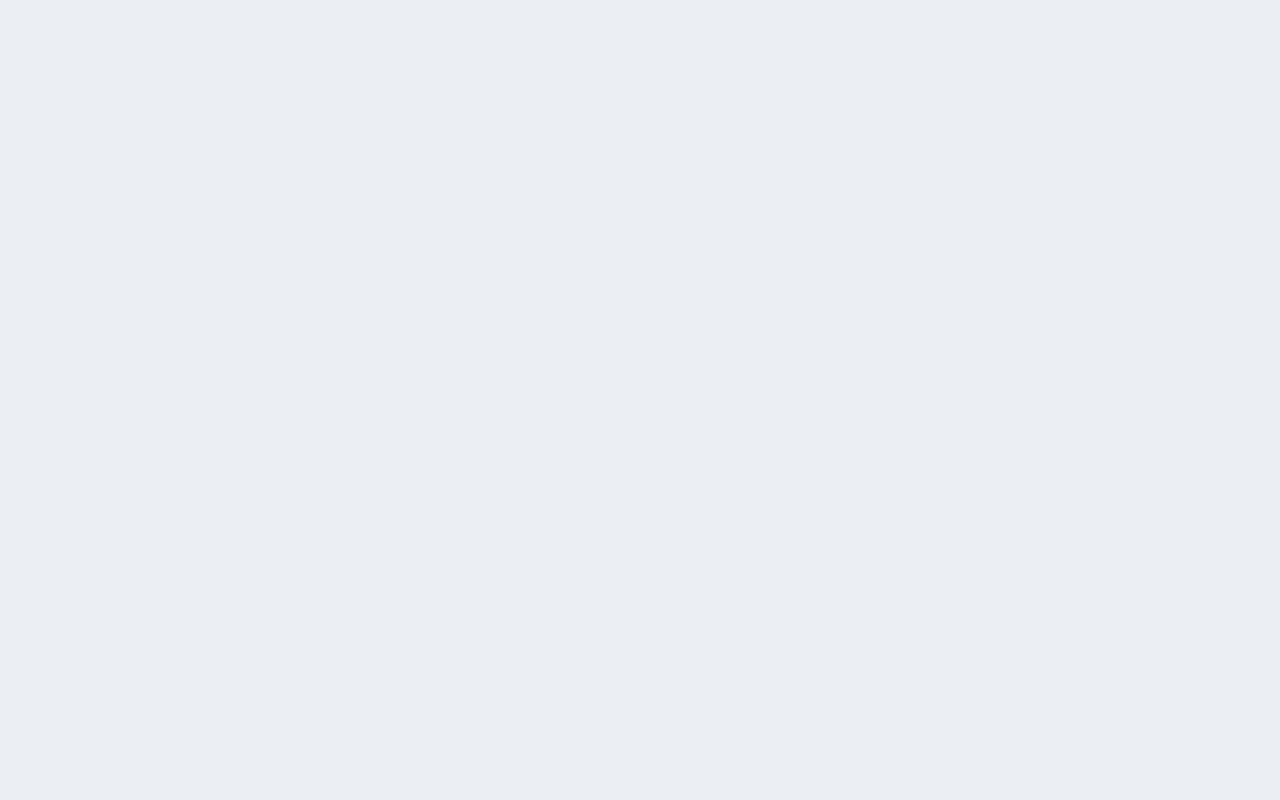
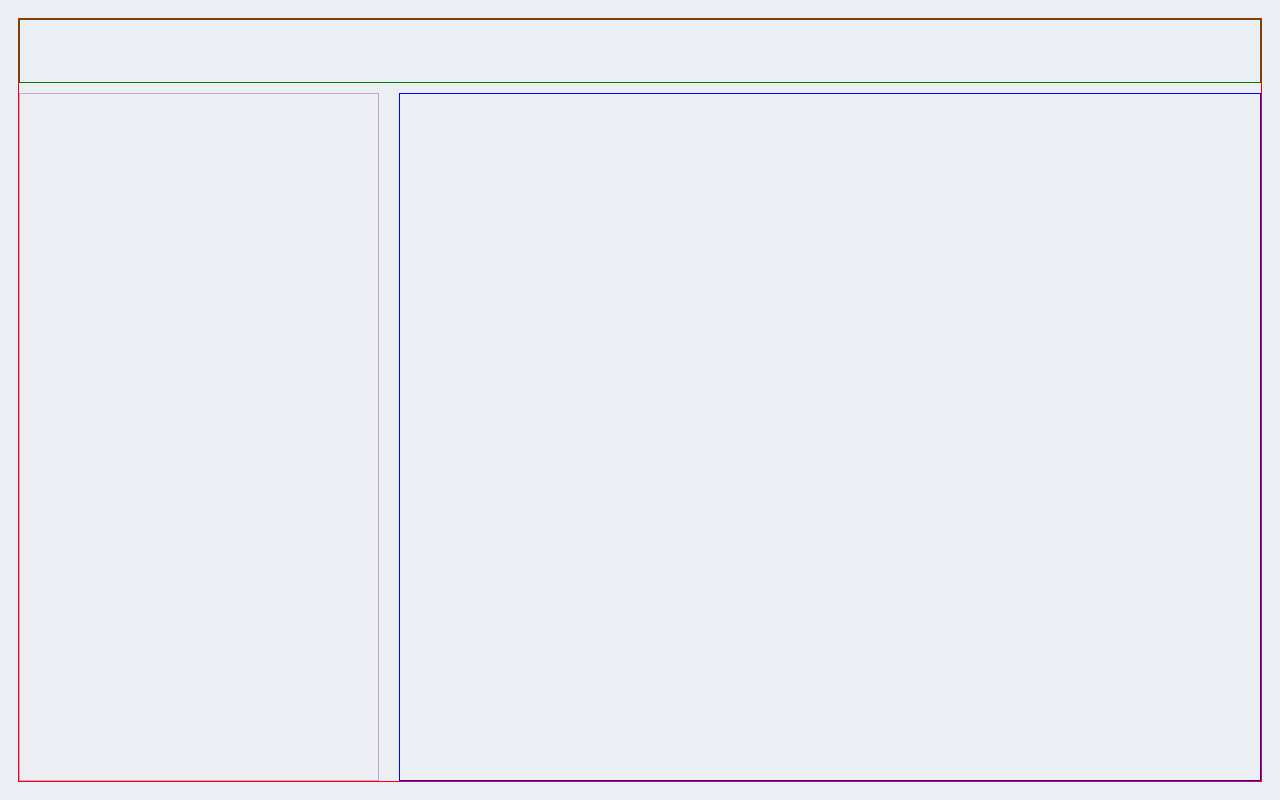
Before and after one commit to Mateuskjk/Stars, an Angular app: page / in a window 1280 px wide. Built offline with nearby package versions, Linux system fonts and the light colour scheme; a web font is replaced by a local one.

Commit message:
Feito o MainFrame do Site

```diff
--- a/src/app/app.html
+++ b/src/app/app.html
@@ -1 +1,7 @@
-<router-outlet />
+<div class="container-main">
+  <div class="main-content">
+    <router-outlet />
+  </div>
+  <div class="navigation-top"></div>
+  <div class="left-content"></div>
+</div>
--- /dev/null
+++ b/src/styles/components/_app.scss
@@ -0,0 +1,28 @@
+.container-main {
+  display: grid;
+  grid-template-areas:
+    'nav  nav'
+    'left main';
+  grid-template-columns: 360px 1fr;
+  grid-template-rows: 64px 1fr;
+  gap: 10px 20px; // linhas, colunas
+  min-height: calc(100vh - 36px);
+  margin: 18px;
+  border: 0.5px solid red;
+}
+
+.main-content {
+  grid-area: main;
+  border: 0.5px solid blue;
+}
+
+.navigation-top {
+  grid-area: nav;
+  padding: 25px;
+  border: 0.5px solid green;
+}
+
+.left-content {
+  grid-area: left;
+  border: 0.5px solid #c8a2c8;
+}
--- a/src/styles/components/_index.scss
+++ b/src/styles/components/_index.scss
@@ -1 +1,2 @@
 // Um @forward por componente, ex.: @forward 'header';
+@forward 'app';
```
